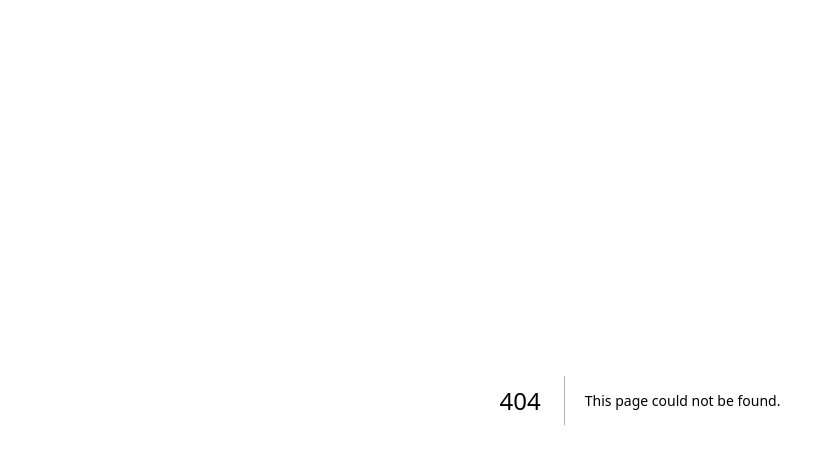
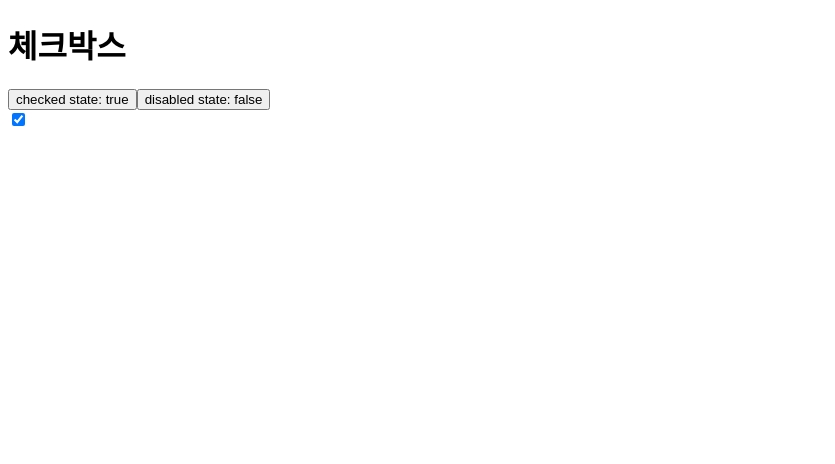
Before and after one commit to dev-hobin/dive-to-ui, a Next.js app: page /checkbox in a window 1280 px wide. Before the commit this address had no page. Shown: the top 464 px of the page, without its empty margins (0-835 px from the left). Built offline with nearby package versions, Linux system fonts and the light colour scheme.

Commit message:
feat: checked prop, onCheckedChange prop 로직 추가

```diff
--- /dev/null
+++ b/src/app/checkbox/page.tsx
@@ -0,0 +1,33 @@
+'use client'
+
+import * as Checkbox from '@/ui/checkbox'
+import { useState } from 'react'
+
+export default function CheckboxPage() {
+  const [checked, setChecked] = useState<boolean>(true)
+  const [disabled, setDisabled] = useState<boolean>(false)
+
+  return (
+    <main>
+      <h1>체크박스</h1>
+      <div>
+        <button type="button" onClick={() => setChecked(!checked)}>
+          checked state: {String(checked)}
+        </button>
+        <button type="button" onClick={() => setDisabled(!disabled)}>
+          disabled state: {String(disabled)}
+        </button>
+      </div>
+
+      <Checkbox.Root
+        checked={checked}
+        onCheckedChange={(checked) => {
+          setChecked(checked === 'checked' ? true : false)
+        }}
+        disabled={disabled}
+      >
+        <Checkbox.Input />
+      </Checkbox.Root>
+    </main>
+  )
+}
--- a/src/app/page.tsx
+++ b/src/app/page.tsx
@@ -1,9 +1,9 @@
-import { Checkbox } from '@/components/checkbox/checkbox'
+import Link from 'next/link'
 
 export default function Home() {
   return (
     <main>
-      <Checkbox />
+      <Link href="/checkbox">체크박스</Link>
     </main>
   )
 }
--- a/src/machines/checkbox/checkbox.machine.ts
+++ b/src/machines/checkbox/checkbox.machine.ts
@@ -14,15 +14,15 @@ export const machine = createMachine(
             guard: 'isDisabled',
           },
           {
-            target: 'checkedState',
-          },
-          {
             target: '#Checkbox.checkedState.checked',
             guard: 'isChecked',
           },
           {
             target: '#Checkbox.checkedState.indeterminate',
             guard: 'isIndeterminate',
+          },
+          {
+            target: 'checkedState',
           },
         ],
       },
@@ -35,6 +35,7 @@ export const machine = createMachine(
             on: {
               CHECK: {
                 target: 'unchecked',
+                actions: [{ type: 'onChange', params: { checkedState: 'unchecked' } }],
               },
             },
           },
@@ -44,6 +45,7 @@ export const machine = createMachine(
             on: {
               CHECK: {
                 target: 'checked',
+                actions: [{ type: 'onChange', params: { checkedState: 'checked' } }],
               },
             },
           },
@@ -71,12 +73,15 @@ export const machine = createMachine(
         on: {
           SET_CHECKED: {
             target: '.checked',
+            actions: [{ type: 'onChange', params: { checkedState: 'checked' } }],
           },
           SET_UNCHECKED: {
             target: '.unchecked',
+            actions: [{ type: 'onChange', params: { checkedState: 'unchecked' } }],
           },
           SET_INDETERMINATE: {
             target: '.indeterminate',
+            actions: [{ type: 'onChange', params: { checkedState: 'indeterminate' } }],
           },
         },
       },
@@ -100,6 +105,8 @@ export const machine = createMachine(
         checkedState: CheckedState | null
         previousCheckedState: CheckedState | null
         disabled: boolean
+
+        onChange: (checked: CheckedState) => void | null
       },
       events: {} as
         | { type: 'CHECK' }
@@ -114,6 +121,8 @@ export const machine = createMachine(
       checkedState: input?.checkedState ?? null,
       previousCheckedState: null,
       disabled: input?.disabled ?? false,
+
+      onChange: input?.onChange ?? (() => {}),
     }),
   },
   {
@@ -124,5 +133,8 @@ export const machine = createMachine(
       isIndeterminate: ({ context }) => context.checkedState === 'indeterminate',
       isDisabled: ({ context }) => context.disabled,
     },
+    actions: {
+      onChange: ({ action, context }) => context.onChange(action.params?.checkedState),
+    },
   },
 )
--- a/src/ui/checkbox/checkbox-input.tsx
+++ b/src/ui/checkbox/checkbox-input.tsx
@@ -8,9 +8,13 @@ export const Input = forwardRefWithAsChild<'input'>((props, forwardedRef) => {
   const actorRef = useContext(ActorContext)!
   const state = useSelector(actorRef, (state) => state)
 
+  console.log(state.matches({ checkedState: 'checked' }))
+
   return (
     <Dive.input
       {...props}
+      disabled={state.matches('disabled')}
+      checked={state.context.checkedState === 'checked'}
       type="checkbox"
       onChange={() => actorRef.send({ type: 'CHECK' })}
       ref={forwardedRef}
--- a/src/ui/checkbox/checkbox-root.tsx
+++ b/src/ui/checkbox/checkbox-root.tsx
@@ -1,15 +1,26 @@
 import { ReactNode, useEffect } from 'react'
-import { useActorRef } from '@xstate/react'
+import { useActorRef, useSelector } from '@xstate/react'
 import { machine } from '@/machines/checkbox'
 import { ActorContext } from './checkbox.context'
+import { CheckedState } from '@/machines/checkbox/checkbox.machine'
 
-type RootProps = { children: ReactNode; disabled?: boolean }
-export const Root = ({ children, disabled }: RootProps) => {
+type RootProps = {
+  children: ReactNode
+  checked?: boolean
+  onCheckedChange?: (checked: CheckedState) => void
+  disabled?: boolean
+}
+export const Root = ({ children, disabled, checked, onCheckedChange }: RootProps) => {
   const actorRef = useActorRef(machine, {
     input: {
       disabled,
+      checkedState: checked ? 'checked' : 'unchecked',
+      onChange: (checked: CheckedState) => onCheckedChange?.(checked),
     },
   })
+
+  const context = useSelector(actorRef, (state) => state.context)
+  const state = useSelector(actorRef, (state) => state.value)
 
   useEffect(() => {
     if (disabled === undefined) return
@@ -21,5 +32,20 @@ export const Root = ({ children, disabled }: RootProps) => {
     }
   }, [actorRef, disabled])
 
+  useEffect(() => {
+    if (checked === undefined) return
+    if (checked && context.checkedState === 'checked') return
+    if (!checked && context.checkedState === 'unchecked') return
+
+    if (checked) {
+      actorRef.send({ type: 'SET_CHECKED' })
+    } else {
+      actorRef.send({ type: 'SET_UNCHECKED' })
+    }
+  }, [actorRef, checked, context.checkedState])
+
+  console.log('state', state)
+  console.log('context', context)
+
   return <ActorContext.Provider value={actorRef}>{children}</ActorContext.Provider>
 }
```
